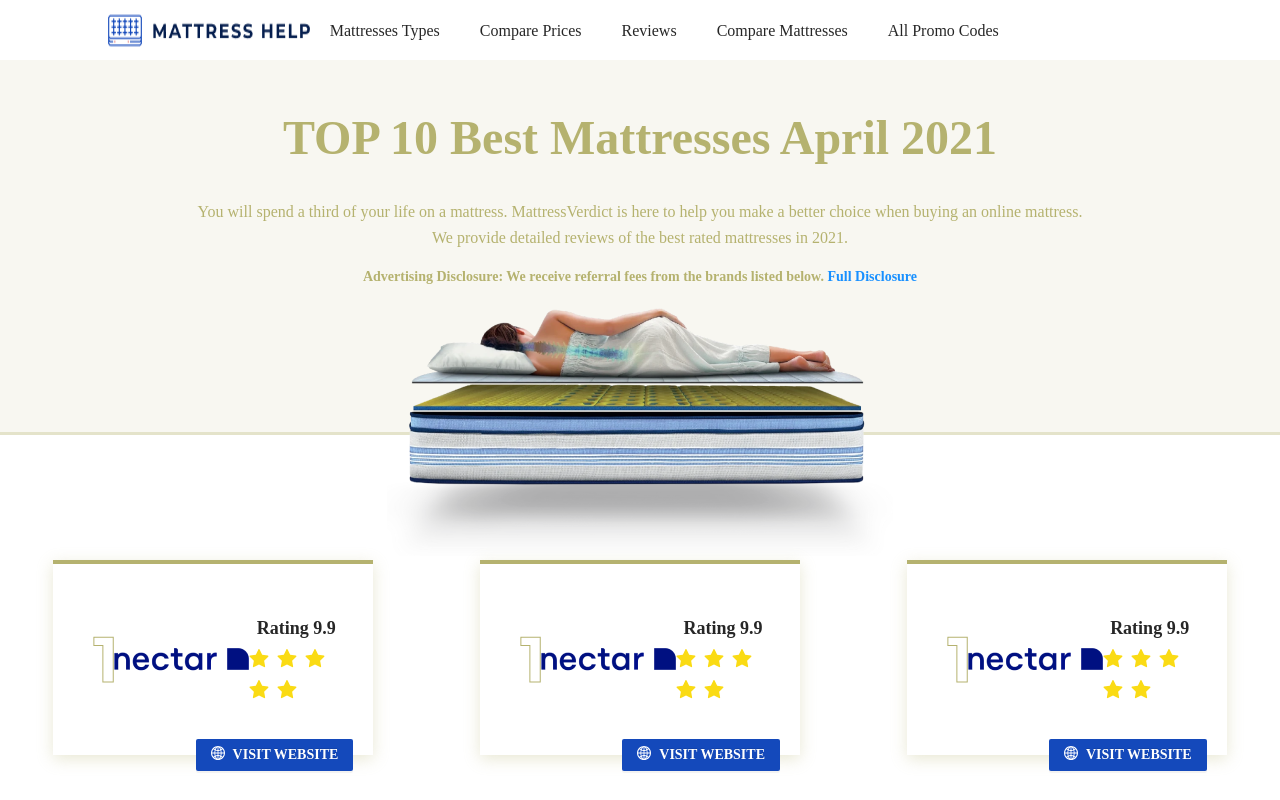
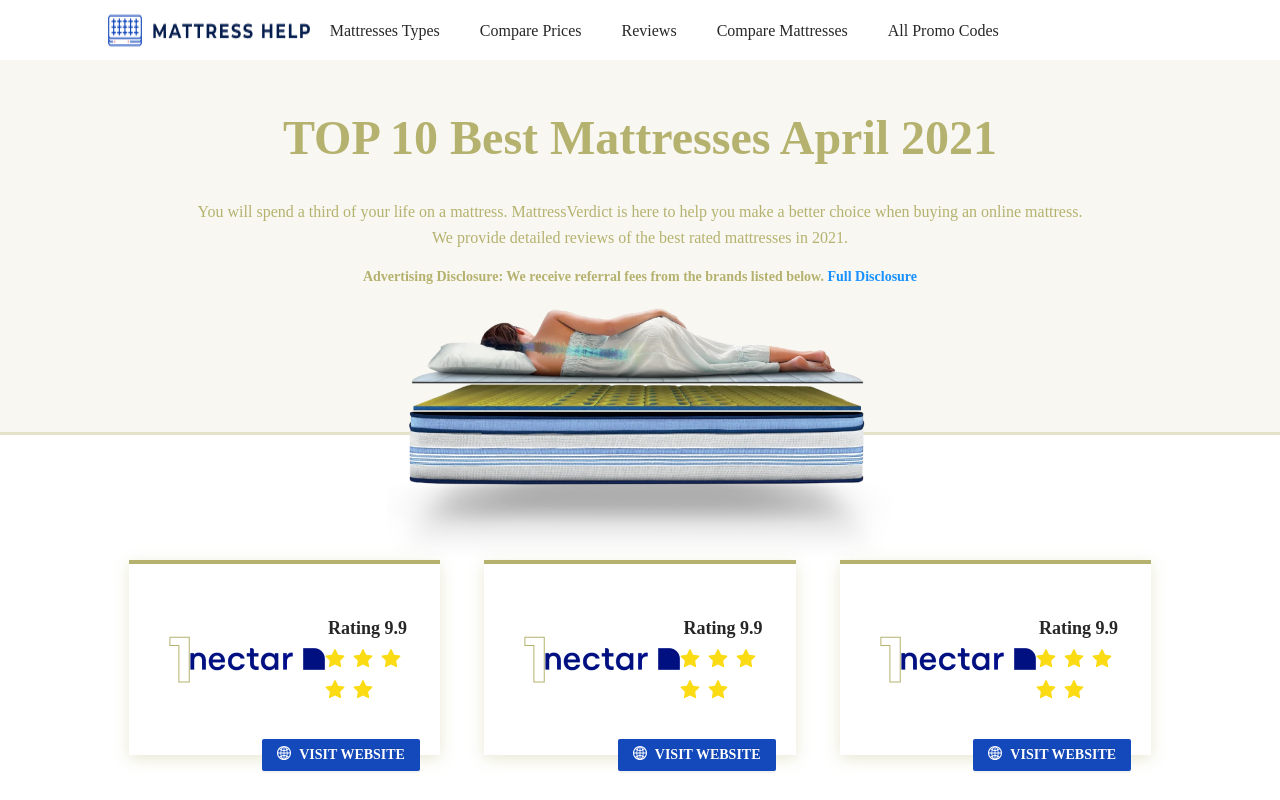
Before and after one commit to mixmaster429/React-next, a Next.js app: page / in a window 1280 px wide. Shown: the top 800 px of the page. Built offline with nearby package versions, Linux system fonts and the light colour scheme; a web font is replaced by a local one.

Commit message:
homepage design update

```diff
--- a/src/pages/index.tsx
+++ b/src/pages/index.tsx
@@ -60,11 +60,16 @@
 
       <section className="site-reviews">
         <Row>
-          <Col span={24}>
+          <Col
+            span={20}
+            offset={2}
+            xl={{ span: 20, offset: 2 }}
+            xxl={{ span: 18, offset: 3 }}
+          >
             <Row justify="space-around">
               <Col
                 span={23}
-                xl={{ span: 6 }}
+                xl={{ span: 7 }}
                 lg={{ span: 16 }}
                 md={{ span: 16 }}
               >
@@ -73,7 +78,7 @@
 
               <Col
                 span={23}
-                xl={{ span: 6 }}
+                xl={{ span: 7 }}
                 lg={{ span: 16 }}
                 md={{ span: 16 }}
               >
@@ -82,7 +87,7 @@
 
               <Col
                 span={23}
-                xl={{ span: 6 }}
+                xl={{ span: 7 }}
                 lg={{ span: 16 }}
                 md={{ span: 16 }}
               >
```
